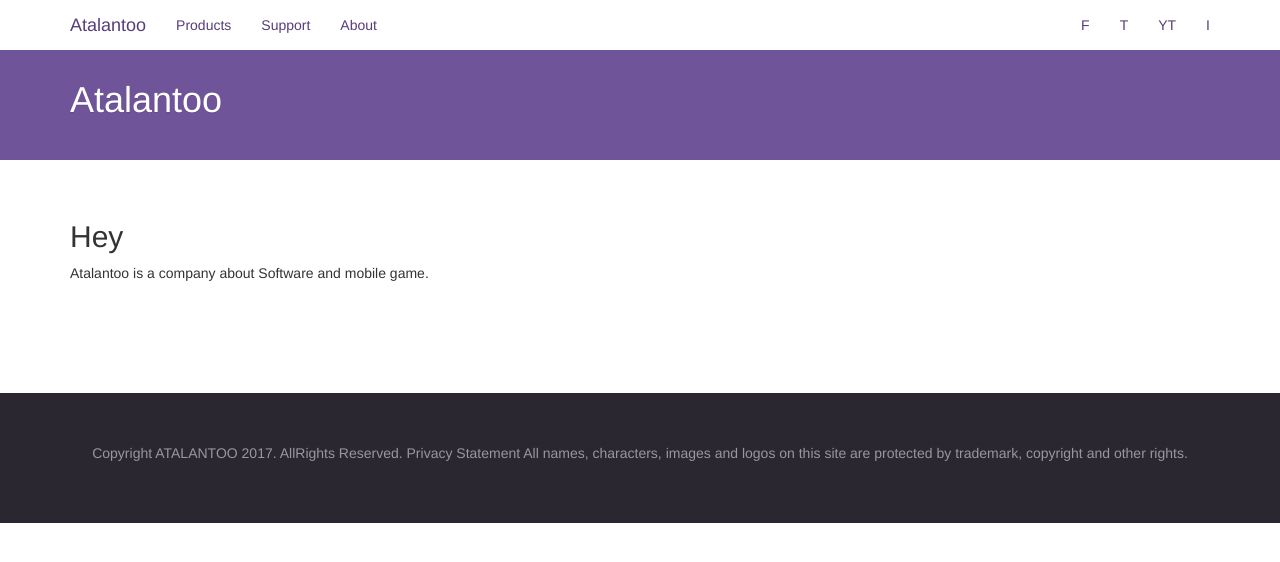
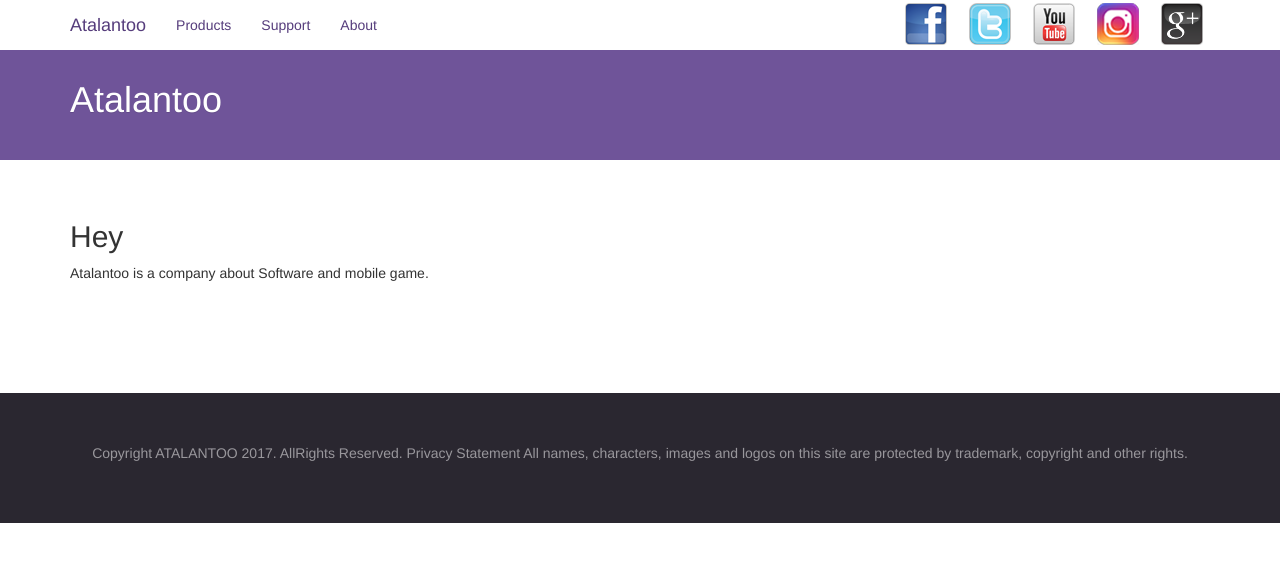
Before and after one commit to Atalantoo/site, a Jekyll site: the page built from index.html, in a window 1280 px wide. Shown: the top 562 px of the page. Built offline with Jekyll 4.4.1, drawn with Linux system fonts in a browser that asks for light colours.

Commit message:
doc(github): icons

```diff
--- a/_includes/navbar.html
+++ b/_includes/navbar.html
@@ -21,11 +21,12 @@
           <a href="{{ site.baseurl }}/about/">About</a>
         </li>
       </ul>
-      <ul class="nav navbar-nav navbar-right">
-        <li><a target="_blanck" href="{{ site.facebook }}">F</a></li>
-        <li><a target="_blanck" href="{{ site.twitter }}">T</a></li>
-        <li><a target="_blanck" href="{{ site.youtube }}">YT</a></li>
-        <li><a target="_blanck" href="{{ site.instagram }}">I</a></li>
+      <ul id="site-social" class="nav navbar-nav navbar-right">
+        <li><a target="_blanck" class="site-facebook" href="{{ site.facebook }}">{{ site.facebook }}</a></li>
+        <li><a target="_blanck" class="site-twitter" href="{{ site.twitter }}">{{ site.twitter }}</a></li>
+        <li><a target="_blanck" class="site-youtube" href="{{ site.youtube }}">{{ site.youtube }}</a></li>
+        <li><a target="_blanck" class="site-instagram" href="{{ site.instagram }}">{{ site.instagram }}</a></li>
+        <li><a target="_blanck" class="site-googleplus" href="{{ site.googleplus }}">{{ site.googleplus }}</a></li>
       </ul>
     </nav>
   </div>
--- a/assets/css/site.css
+++ b/assets/css/site.css
@@ -39,3 +39,32 @@
     text-align: center;
     background-color: #2a2730;
 }
+
+#site-social li {
+	float: left;
+    width: 42px;
+    height: 42px;
+    margin-right: 22px;
+    margin-top: 3px;
+}
+#site-social a {
+    display: block;
+    width: 100%;
+    height: 100%;
+    text-indent: -999em;
+}
+#site-social .site-facebook {
+    background: url(/assets/img/icon-facebook.png) no-repeat center;
+}
+#site-social .site-twitter {
+    background: url(/assets/img/icon-twitter.png) no-repeat center;
+}
+#site-social .site-instagram {
+    background: url(/assets/img/icon-instagram.png) no-repeat center;
+}
+#site-social .site-googleplus {
+    background: url(/assets/img/icon-googleplus.png) no-repeat center;
+}
+#site-social .site-youtube {
+    background: url(/assets/img/icon-youtube.png) no-repeat center;
+}
```
Also changed, not shown: assets/img/icon-googleplus.png (renamed from assets/img/icon-google-plus.png), assets/img/icon-instagram.png (added).
